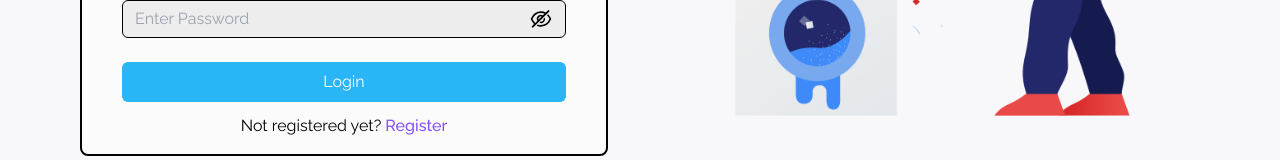
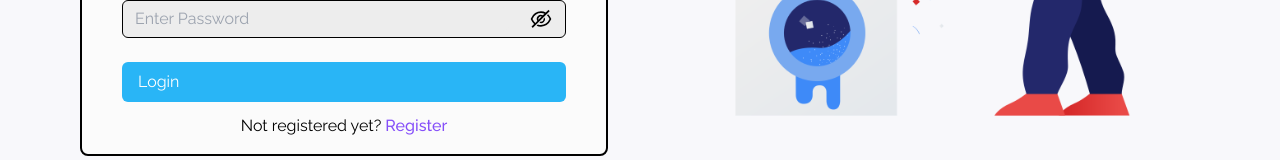
Before and after one commit to rasyadanfz/Wasche-waschen, a Next.js app: page /login in a window 1280 px wide. Shown: the part 379-539 px from the top of the page. Built offline with nearby package versions, Linux system fonts and the light colour scheme; no server answers.

Commit message:
fix: Button Icons

```diff
--- a/src/components/Button.tsx
+++ b/src/components/Button.tsx
@@ -5,6 +5,7 @@ interface ButtonProps {
     id?: string;
     type?: string;
     children?: React.ReactNode;
+    icon?: React.ReactNode;
     disabled?: boolean;
 }
 
@@ -15,9 +16,9 @@ const Button = ({
     id,
     type = "primary",
     disabled = false,
+    icon,
 }: ButtonProps) => {
-    const baseClassName =
-        "text-button px-4 py-2 rounded-md font-raleway";
+    const baseClassName = "text-button px-4 py-2 rounded-md font-raleway";
 
     let buttonColorClass;
     switch (type) {
@@ -54,10 +55,15 @@ const Button = ({
                 id={id}
                 disabled={disabled}
             >
-                <div
-                    className={type === "warning" ? "text-black" : "text-white"}
-                >
-                    {text}
+                <div className="flex items-center">
+                    {icon}
+                    <div
+                        className={
+                            type === "warning" ? "text-black" : "text-white"
+                        }
+                    >
+                        {text}
+                    </div>
                 </div>
             </button>
         </div>
```
